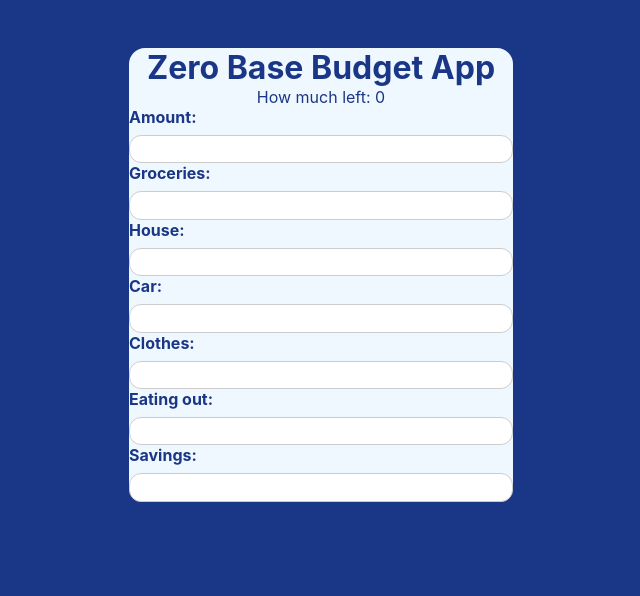
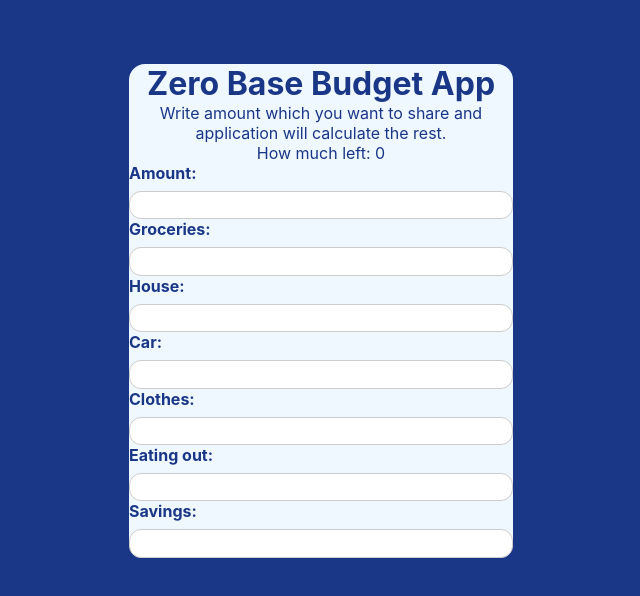
Before and after one commit to alicja-begovic/zero-based-budget-app, a React (Create React App) app: page / in a window 1280 px wide. Shown: the top 596 px of the page, without its empty margins (319-959 px from the left). Built offline with nearby package versions, Linux system fonts and the light colour scheme.

Commit message:
creatng componnet header

```diff
--- a/src/App.css
+++ b/src/App.css
@@ -16,6 +16,7 @@ main {
   background-color: aliceblue;
   width: 30vw;
   border-radius: 1rem;
+  margin: 1rem;
 }
 
 .control {
--- a/src/App.js
+++ b/src/App.js
@@ -1,4 +1,5 @@
 import { useState } from "react";
+import Header from "./components/Header.jsx";
 import classes from "./App.css";
 
 function App() {
@@ -14,11 +15,9 @@ function App() {
 
   return (
     <main className="App">
-      <header className="App-header">
-        <h1>Zero Base Budget App</h1>
+      <Header />
+      <form className={classes.control}>
         <p>How much left: {calc}</p>
-      </header>
-      <form className={classes.control}>
         <div className={classes.control}>
           <label>Amount:</label>
           <input
--- /dev/null
+++ b/src/components/Header.jsx
@@ -0,0 +1,21 @@
+import { useState } from "react";
+export default function Header() {
+  const [amount, setAmount] = useState("");
+  const [groceries, setGroceries] = useState("");
+  const [house, setHouse] = useState("");
+  const [car, setCar] = useState("");
+  const [clothes, setClothes] = useState("");
+  const [eatingOut, setEatingOut] = useState("");
+  const [savings, setSavings] = useState("");
+
+  let calc = amount - groceries - house - car - clothes - eatingOut - savings;
+  return (
+    <header className="App-header">
+      <h1>Zero Base Budget App</h1>
+      <p>
+        Write amount which you want to share and application will calculate the
+        rest.
+      </p>
+    </header>
+  );
+}
```
